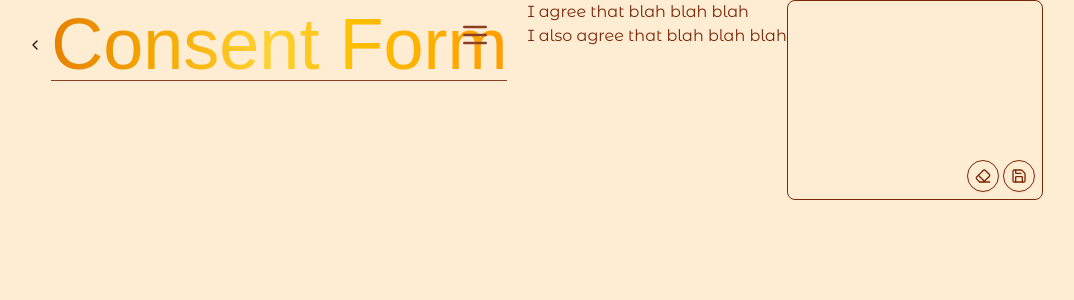
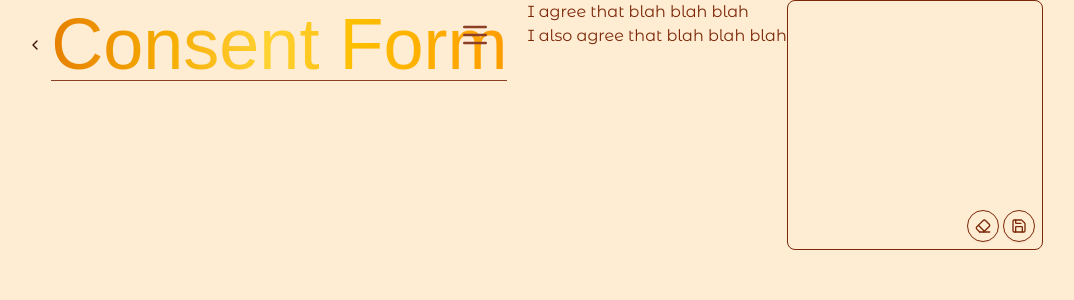
Before and after one commit to jakespvk/kimmy-esthi-frontend, a Next.js app: page /booking/scheduleAppointment/consentForm in a window 1280 px wide. Shown: the top 300 px of the page, without its empty margins (115-1189 px from the left). Built offline with nearby package versions, Linux system fonts and the light colour scheme; a web font is replaced by a local one.

Commit message:
updates? not working still

```diff
--- a/app/booking/scheduleAppointment/consentForm/page.tsx
+++ b/app/booking/scheduleAppointment/consentForm/page.tsx
@@ -1,9 +1,17 @@
+"use client";
+
+import type React from 'react';
+import { useState } from 'react';
+
 import SignaturePad from '@/components/ui/signature-pad';
 import { Eraser, Save } from 'lucide-react';
 import { initialedStatements } from './initialed-statements';
 import Headline from '@/app/about/headline';
 
 const ConsentForm: React.FC = () => {
+  const [signature, setSignature] = useState("");
+
+  console.log(signature);
   return (
     <div className='mx-5 lg:flex justify-center'>
       <Headline text="Consent Form" />
@@ -15,10 +23,11 @@ const ConsentForm: React.FC = () => {
       <SignaturePad
         className="max-w-64"
         penColor="hsl(var(--foreground))"
-        lineWidth={4}
+        size="md"
         showButtons={true}
         saveButtonIcon={<Save />}
         clearButtonIcon={<Eraser />}
+        onSave={setSignature}
       />
     </div>
   )
--- a/components/ui/signature-pad.tsx
+++ b/components/ui/signature-pad.tsx
@@ -303,6 +303,7 @@ const SignaturePad = React.forwardRef<SignaturePadRef, SignaturePadProps>(
               size="icon-sm"
               onClick={handleClear}
               className="rounded-full"
+              type="button"
             >
               {clearButtonIcon || <Eraser />}
             </Button>
@@ -311,6 +312,7 @@ const SignaturePad = React.forwardRef<SignaturePadRef, SignaturePadProps>(
               size="icon-sm"
               onClick={handleSave}
               className="rounded-full"
+              type="button"
             >
               {saveButtonIcon || <Save />}
             </Button>
```
Also changed, not shown: package.json (+4 -4 lines), 1 other file (tests, documents, lock files or other folders).
